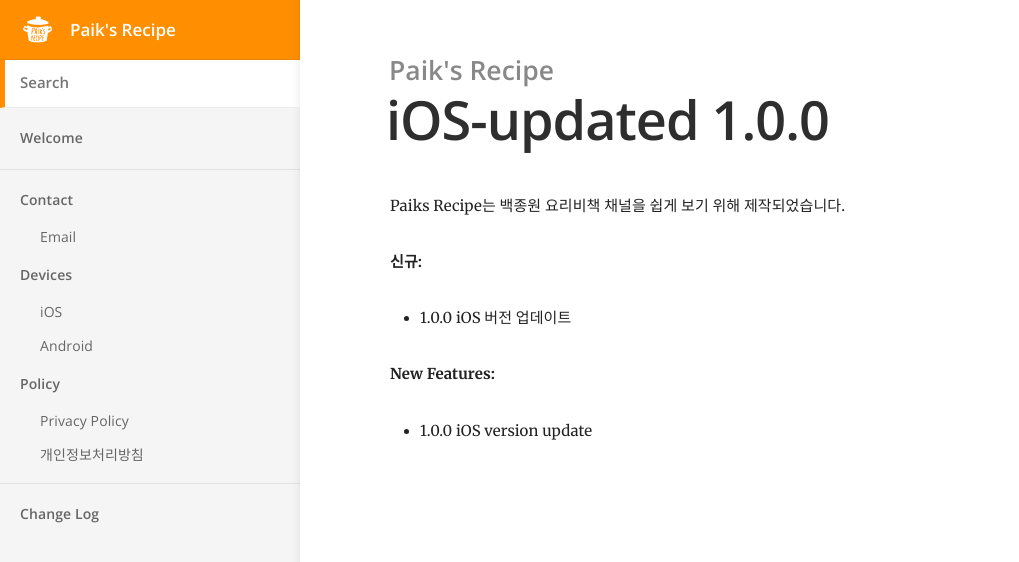
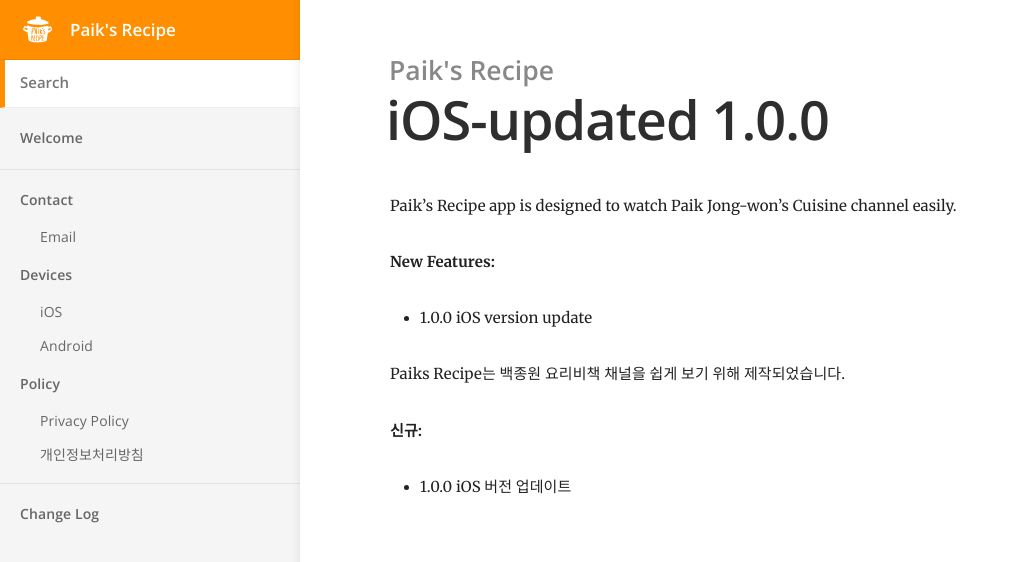
Before and after one commit to limefinger20/limefinger20.github.io, a Jekyll site: the page built from _posts/2021-05-03-iOS-updated.md, in a window 1280 px wide. Shown: the top 562 px of the page, without its empty margins (0-1019 px from the left). Built offline with Jekyll 4.4.1, drawn with Linux system fonts in a browser that asks for light colours.

Commit message:
Update 2021-05-03-iOS-updated.md

```diff
--- a/_posts/2021-05-03-iOS-updated.md
+++ b/_posts/2021-05-03-iOS-updated.md
@@ -3,13 +3,15 @@ title: iOS-updated 1.0.0
 type: major
 ---
 
+Paik’s Recipe app is designed to watch Paik Jong-won’s Cuisine channel easily.
+
+**New Features:**
+
+- 1.0.0 iOS version update
+
+
 Paiks Recipe는 백종원 요리비책 채널을 쉽게 보기 위해 제작되었습니다.
 
 **신규:**
 
-* 1.0.0 iOS 버전 업데이트
-
-
-**New Features:**
-
-* 1.0.0 iOS version update
+- 1.0.0 iOS 버전 업데이트
```
